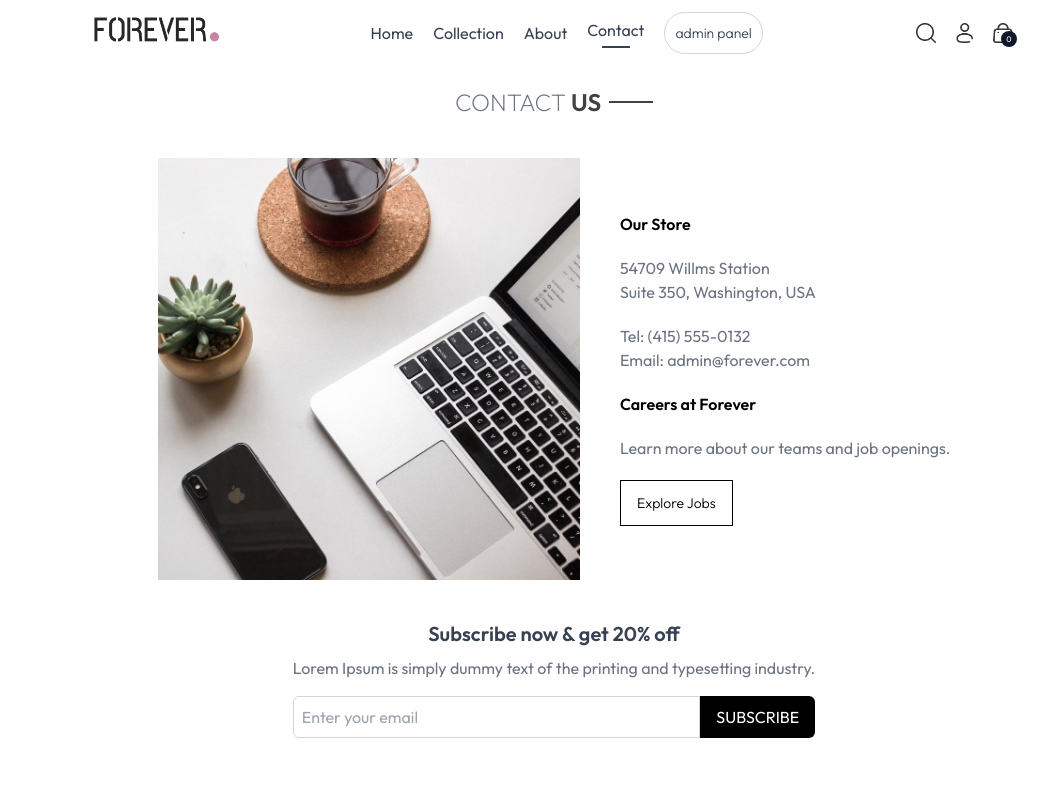
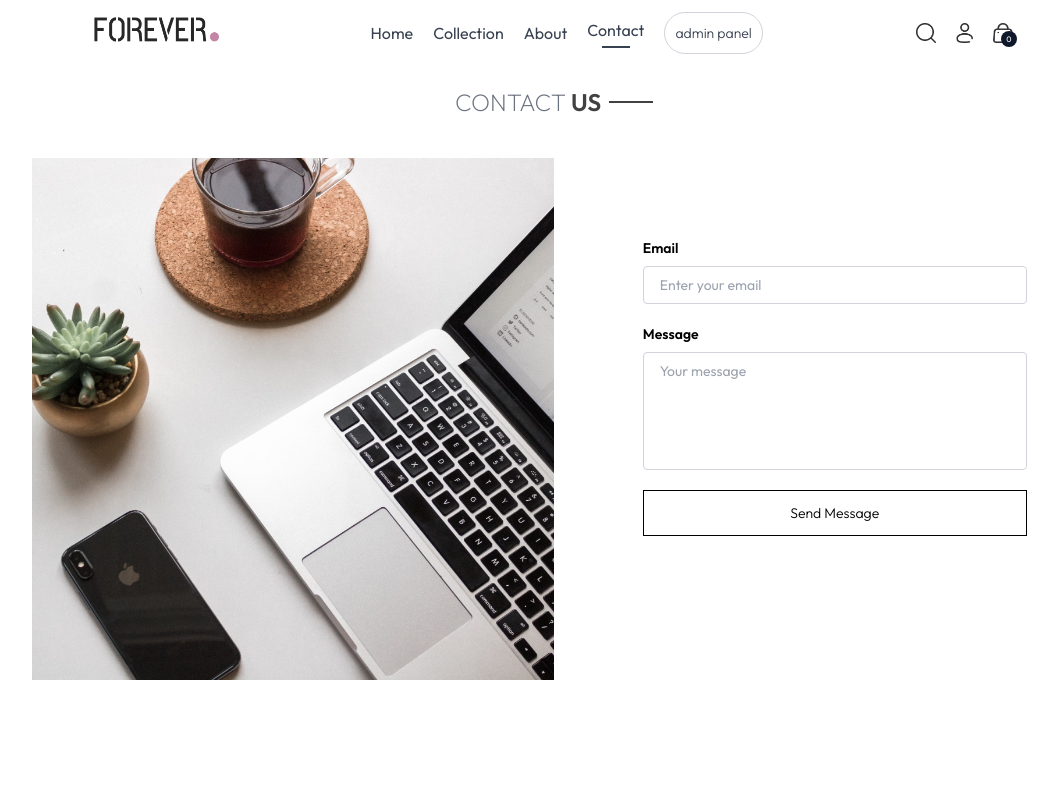
Before and after one commit to spicebush-cat/Full-Stack-Ecomerce-Web-App, a React (Vite) app: page /contact in a window 1280 px wide. Shown: the top 800 px of the page, without its empty margins (86-1144 px from the left). Built offline with nearby package versions, Linux system fonts and the light colour scheme.

Commit message:
contact us page

```diff
--- a/src/pages/About.jsx
+++ b/src/pages/About.jsx
@@ -58,7 +58,7 @@ function About() {
         <WhyChooseUs />
       </div>
       <div>
-        <NewsLatterBox />
+        {/* <NewsLatterBox /> */}
       </div>
     </div>
   );
--- a/src/pages/Contact.jsx
+++ b/src/pages/Contact.jsx
@@ -1,39 +1,62 @@
 import React from "react";
 import NewsLatterBox from "../components/NewsLatterBox";
 import { assets } from "../../public/assets/frontend_assets/assets";
+
 function Contact() {
   return (
     <div className="pb-[130px] pt-5 flex flex-col justify-center items-center gap-y-10 ">
+      {/* Title */}
       <div className="flex items-center gap-2 text-[#414141]">
-        <p className="font-semibold text-2xl ">
-          <span className="font-extralight text-gray-500 ">CONTACT </span> US
+        <p className="font-semibold text-2xl">
+          <span className="font-extralight text-gray-500">CONTACT </span> US
         </p>
         <p className="w-8 md:w-11 h-[2px] bg-[#414141]" />
       </div>
-      <div className="flex flex-col sm:flex-row items-center   gab-3">
+
+      {/* Container with image and form side by side */}
+      <div className="flex flex-col sm:flex-row items-start gap-10 px-4 w-full max-w-6xl">
+        {/* Image on the left */}
         <img
           src={assets.contact_img}
           alt="contactimg"
-          className="w-[33vw] mr-[40px]"
+          className="w-full sm:w-1/2 object-cover"
         />
-        <div className="flex flex-col justify-between items-start gap-5 text-gray-500">
-          <p className="text-black font-semibold">Our Store</p>
-          <div>
-            <p>54709 Willms Station</p>
-            <p>Suite 350, Washington, USA</p>
-          </div>
-          <div>
-            <p>Tel: (415) 555-0132</p>
-            <p>Email: admin@forever.com</p>
-          </div>
-          <p className="text-black font-semibold">Careers at Forever</p>
-          <p>Learn more about our teams and job openings.</p>
-          <button className="border-[1px] border-black px-4 py-3 font-light text-black hover:bg-black hover:text-white transition-all ease-in-out text-sm ">
-            Explore Jobs
-          </button>
+
+        {/* Form container (same width as image) */}
+        <div className="w-full sm:w-1/2 pt-20 flex justify-center">
+          {/* Form centered inside container */}
+          <form className="flex flex-col gap-5 text-gray-500 w-full max-w-sm">
+            <label className="flex flex-col gap-2 text-sm w-full">
+              <span className="text-black font-semibold">Email</span>
+              <input
+                type="email"
+                placeholder="Enter your email"
+                className="w-full border border-gray-300 px-4 py-2 rounded focus:outline-none focus:ring-1 focus:ring-black"
+                required
+              />
+            </label>
+
+            <label className="flex flex-col gap-2 text-sm w-full">
+              <span className="text-black font-semibold">Message</span>
+              <textarea
+                placeholder="Your message"
+                rows={5}
+                className="w-full border border-gray-300 px-4 py-2 rounded resize-none focus:outline-none focus:ring-1 focus:ring-black"
+                required
+              />
+            </label>
+
+            <button
+              type="submit"
+              className="w-full border-[1px] border-black px-4 py-3 font-light text-black hover:bg-black hover:text-white transition-all ease-in-out text-sm"
+            >
+              Send Message
+            </button>
+          </form>
         </div>
       </div>
-      <NewsLatterBox />
+
+      {/* <NewsLatterBox /> */}
     </div>
   );
 }
--- a/src/pages/Home.jsx
+++ b/src/pages/Home.jsx
@@ -13,7 +13,7 @@ function Home() {
       <BestSeller />
       <HeroCollection />
       <OurPlicy />
-      <NewsLatterBox/>
+      {/* <NewsLatterBox/> */}
     </div>
   );
 }
```
